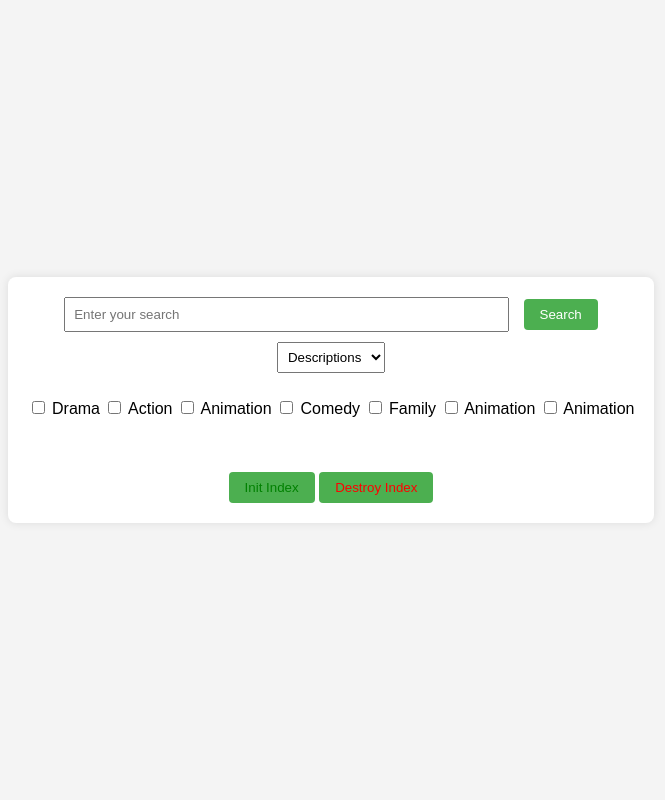
After one commit to ytzortz/IRProjectPython, a Flask app: template templates/INDEX.html in a window 1280 px wide. The commit adds this page. Shown: the whole page, without its empty margins (309-974 px from the left). Run offline with Flask 3, Linux system fonts and the light colour scheme; the template is opened without the code that fills it, so the values that code supplies are empty.

Commit message:
Improved HTML and py scr ready

```diff
--- a/static/functions.js
+++ b/static/functions.js
@@ -4,6 +4,11 @@ function search() {
 
 function runSearch(){
     const query = document.getElementById('searchInput').value;
+
+    if(query === "")
+        resultsNone();
+    else{
+        resultsOn();
         //ajax here to call flask
         fetch('/search', {
         method: 'POST',
@@ -16,8 +21,22 @@ function runSearch(){
     .then(data => {
         alert
         console.log("RETURN FROM runSearch(): " + data.message);  // Print the response from the server
+        resultsOn();
     })
     .catch(error => {
         console.error('Error:', error);
     });
+
     }
+
+
+}
+
+function resultsOn(){
+    let results = document.getElementById("results");
+    results.style.display = "block";
+}
+
+function resultsNone(){
+    document.getElementById("results").style.display = "none";
+}
--- a/static/style.css
+++ b/static/style.css
@@ -36,3 +36,7 @@ body {
             margin-top: 10px;
             padding: 6px;
         }
+
+        table, th, td {
+            border:1px solid black;
+          }
--- /dev/null
+++ b/templates/INDEX.html
@@ -0,0 +1,87 @@
+<!DOCTYPE html>
+<html lang="en">
+<head>
+    <meta charset="UTF-8">
+    <meta name="viewport" content="width=device-width, initial-scale=1.0">
+    <link rel="stylesheet" href="../static/style.css">
+    <script src="../static/functions.js"></script>
+    <title>Seach a Movie</title>
+</head>
+<body>
+
+
+
+<div class="container">
+    <input type="text" id="searchInput" placeholder="Enter your search">
+    <button onclick="runSearch();">Search</button>
+
+    <select>
+        <option value="titles">Descriptions</option>
+        <option value="descriptions">Titles</option>
+    </select>
+
+    <br>
+    <br>
+
+    <div>
+        <label>
+            <input type="checkbox" name="checkboxGroup"> Drama
+        </label>
+
+        <label>
+            <input type="checkbox" name="checkboxGroup"> Action
+        </label>
+
+        <label>
+            <input type="checkbox" name="checkboxGroup"> Animation
+        </label>
+
+        <label>
+            <input type="checkbox" name="checkboxGroup"> Comedy
+        </label>
+
+        <label>
+            <input type="checkbox" name="checkboxGroup"> Family
+        </label>
+
+        <label>
+            <input type="checkbox" name="checkboxGroup"> Animation
+        </label>
+
+        <label>
+            <input type="checkbox" name="checkboxGroup"> Animation
+        </label>
+    </div>
+
+    <br>
+    <br>
+    <br>
+
+    <div style="display:none;" id="results"> <!----edw prepei na balw none-->
+        <h4>Results</h4>
+        <table style="width:100%;" >
+            <tr>
+              <th>Title</th>
+              <th>Tags</th>
+              <th>Country</th>
+            </tr>
+            <tr>
+              <td>Alfreds Futterkiste</td>
+              <td>Maria Anders</td>
+              <td>Germany</td>
+            </tr>
+            <tr>
+              <td>Centro comercial Moctezuma</td>
+              <td>Francisco Chang</td>
+              <td>Mexico</td>
+            </tr>
+          </table>
+    </div>
+
+
+    <button id="initIndex" style="color:green" onclick="initIndex()">Init Index</button>
+    <button id="destroyIndex" style="color:red" onclick="destroyIndex()">Destroy Index</button>
+
+</div>
+</body>
+</html>
```
Also changed, not shown: genres.py (added, +23 -0 lines). Lines whose indentation alone changed are shown as unchanged.
